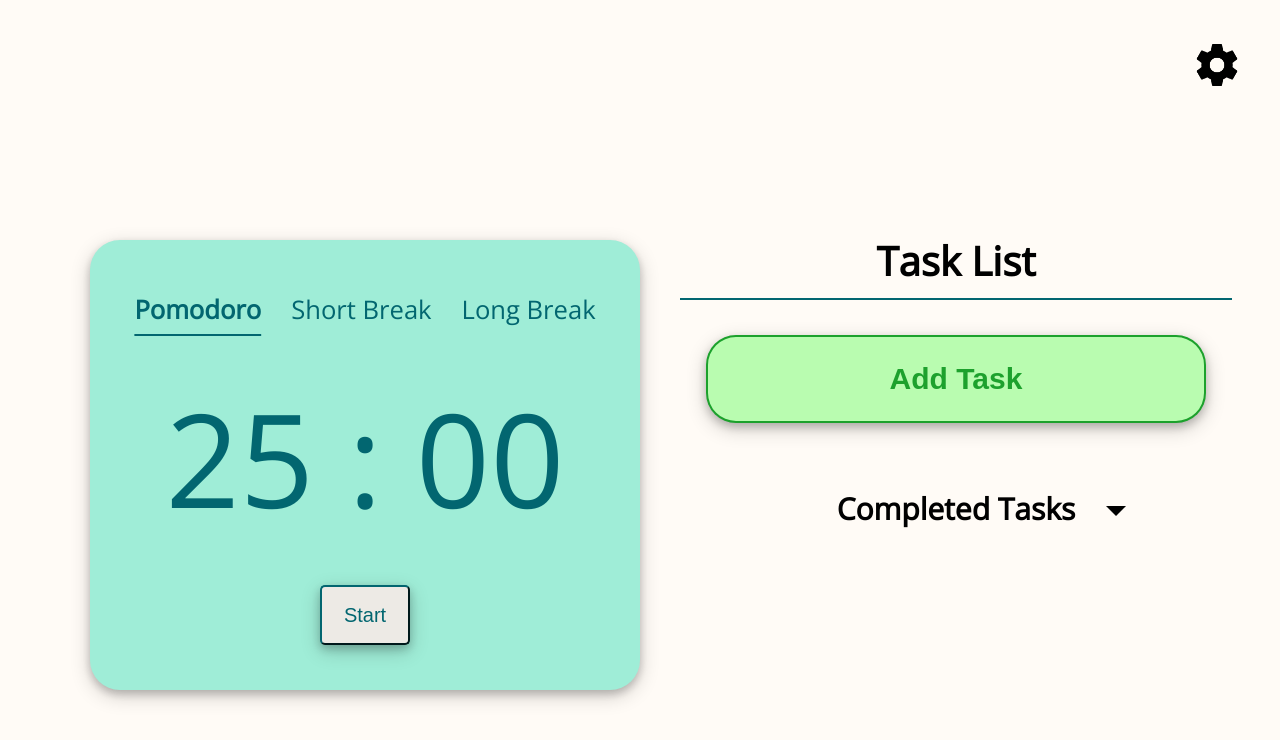
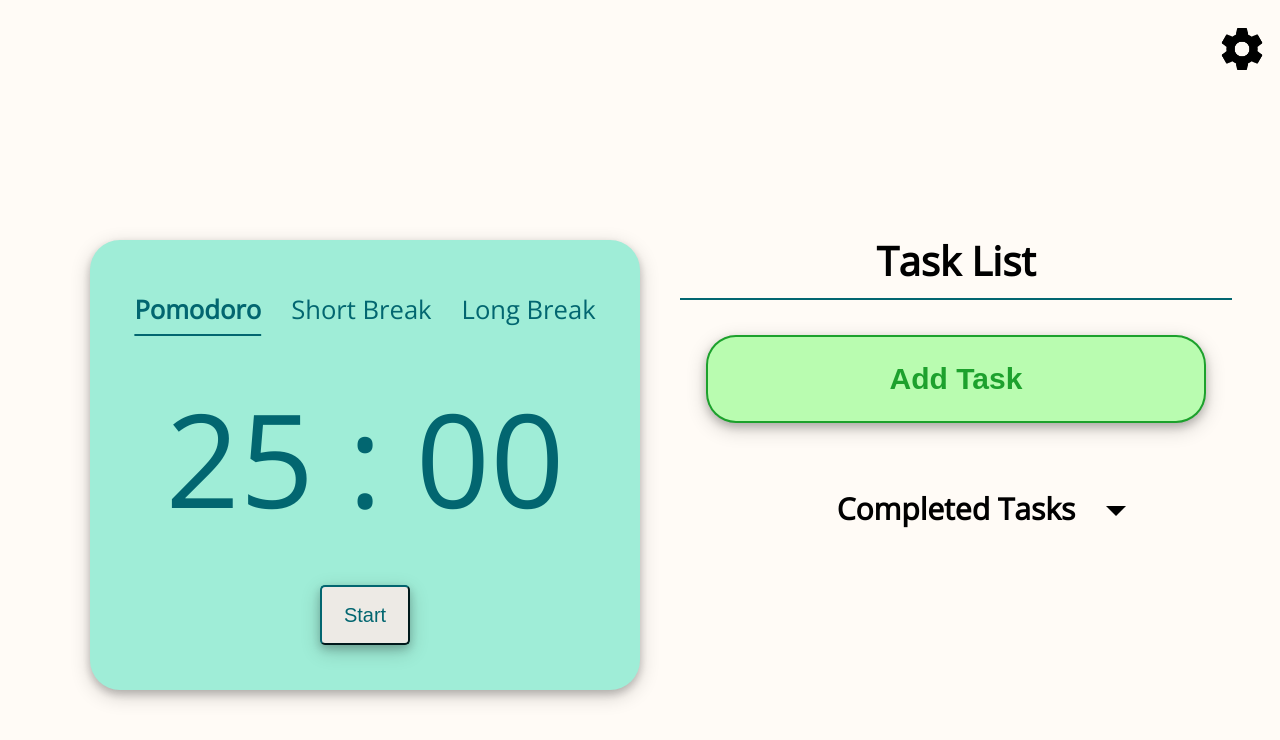
Before and after one commit to shravanhariharan2/cse110-w21-group18, a website with bundled scripts: page source/index.html in a window 1280 px wide. Built offline with nearby package versions, Linux system fonts and the light colour scheme.

Commit message:
Move settings icon further to the top right

```diff
--- a/source/styles/settings.css
+++ b/source/styles/settings.css
@@ -5,8 +5,8 @@
   height: 50px;
   position: absolute;
   display: inline;
-  top: 5%;
-  right: 3%;
+  top: 3%;
+  right: 1%;
 }
 
 #settings-modal {
```
